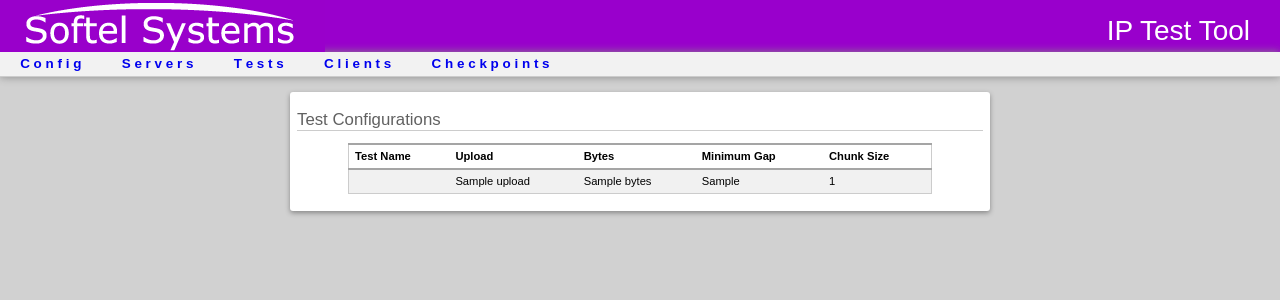
After one commit to loum/itt, a Django app: template src/itt/control/templates/test_config/index.html in a window 1280 px wide. The commit adds this page. Shown: the top 300 px of the page. Run offline with Django 3.2, Linux system fonts and the light colour scheme; the template is opened without the code that fills it: most values are stand-ins (such as "Sample title", 1, 10 or a date in 2020).

Commit message:
In general: * feature/us27 task/ta31 -- Create the test_config view
control/urls.py
* updated the URLconf to support the "testconfig" url

control/templates/base.html
* update the "Tests" navigation link to point to the new test_config index
  view

control/test_config/views.py
* added the index view

control/templates/test_config/
* new test_config views

```diff
--- a/src/itt/control/templates/base.html
+++ b/src/itt/control/templates/base.html
@@ -17,7 +17,7 @@
     <ul>
         <li><a href="/config">C o n f i g</a></li>
         <li><a href="/server">S e r v e r s</a></li>
-        <li><a href="/config">T e s t s</a></li>
+        <li><a href="/testconfig">T e s t s</a></li>
         <li><a href="/config">C l i e n t s</a></li>
         <li><a href="/config">C h e c k p o i n t s</a></li>
     </ul>
--- /dev/null
+++ b/src/itt/control/templates/test_config/index.html
@@ -0,0 +1,56 @@
+{% extends "base.html" %}
+
+{% comment %}
+The itt.control.testconfig index.html accessible via:
+
+    http://<hostname><:itt_port>/testconfig/
+
+    Variables:
+        test_config_list (itt.control.test_config.TestConfig): direct
+        reference to the list of itt.control.test_config.TestConfig objects.
+
+{% endcomment %}
+
+{% block title %}IP Test Tool Test Config{% endblock %}
+
+{% block content %}
+
+<h1>Test Configurations</h1>
+
+<table>
+    <colgroup>
+        <col id="name" />
+        <col id="upload" />
+        <col id="bytes" />
+        <col id="minimum_gap" />
+        <col id="chunk_size" />
+    </colgroup>
+    <thead>
+        <tr>
+            <th id="nameHead">Test Name</td>
+            <th id="uploadHead">Upload</td>
+            <th id="bytesHead">Bytes</td>
+            <th id="minimum_gapHead">Minimum Gap</td>
+            <th id="chunk_sizeHead">Chunk Size</td>
+        </tr>
+    </thead>
+    {% if test_config_list %}
+    <tbody>
+    {% for test_config in test_config_list %}
+        {% if forloop.counter|divisibleby:"2" %}
+        <tr>
+        {% else %}
+        <tr class="odd">
+        {% endif %}
+            <td>&nbsp;</td>
+            <td>{{ test_config.upload }}</td>
+            <td>{{ test_config.bytes }}</td>
+            <td>{{ test_config.minimum_gap }}</td>
+            <td>{{ test_config.chunk_size }}</td>
+        </tr>
+    {% endfor %}
+    {% endif %}
+    </tbody>
+</table>
+
+{% endblock %} {# content #}
--- a/src/itt/control/urls.py
+++ b/src/itt/control/urls.py
@@ -15,6 +15,7 @@ urlpatterns = patterns('',
     url(r'^config/$', 'config.views.index'),
     url(r'^server/$', 'server.views.index'),
     url(r'^server/insert', 'server.views.insert'),
+    url(r'^testconfig/$', 'test_config.views.index'),
     url(r'^test/', include(node_resource.urls)),
     url(r'^test/', include(checkpoint_resource.urls)),
 
```
Also changed, not shown: src/itt/control/test_config/forms.py (added, +8 -0 lines), src/itt/control/test_config/views.py (+26 -1 lines).
